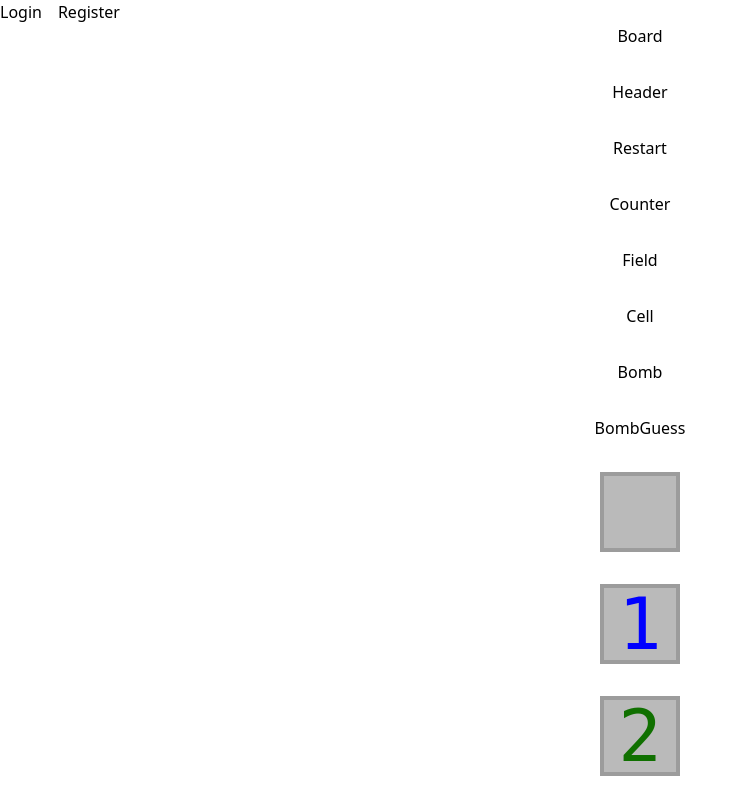
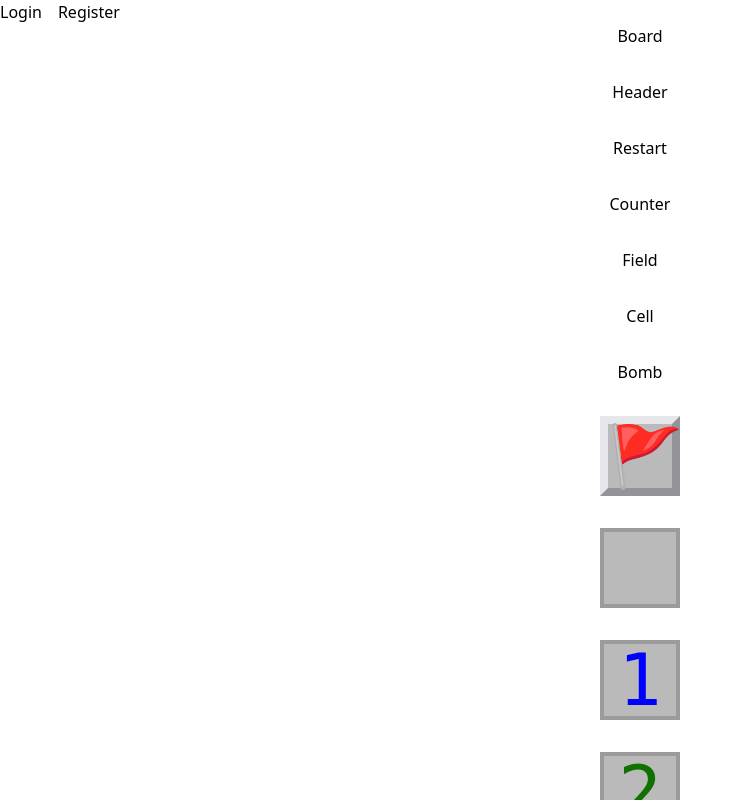
Before and after one commit to peezlepass/final-project, a React (Create React App) app in the folder client/: page /minesweeper in a window 1280 px wide. Shown: the top 800 px of the page, without its empty margins (0-747 px from the left). Built offline with nearby package versions, Linux system fonts and the light colour scheme.

Commit message:
BombGuess Cell styling

```diff
--- a/client/src/components/Minesweeper/Cells/BombGuess.jsx
+++ b/client/src/components/Minesweeper/Cells/BombGuess.jsx
@@ -1,3 +1,10 @@
 export default function BombGuess() {
-  return <div>BombGuess</div>;
+  return (
+    <div
+      className="w-20 h-20 bg-empty-cell-color border-8 text-6xl text-center"
+      style={{ borderStyle: "outset" }}
+    >
+      🚩
+    </div>
+  );
 }
```
